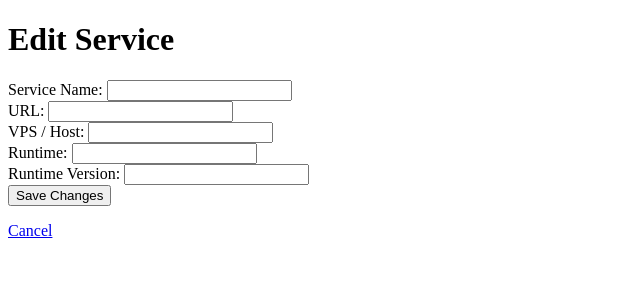
After one commit to JoyfulReaper/ServiceBoard, a Flask app: template src/serviceboard/templates/edit_service.html in a window 1280 px wide. The commit adds this page. Shown: the top 300 px of the page, without its empty margins (0-640 px from the left). Run offline with Flask 3, Linux system fonts and the light colour scheme; the template is opened without the code that fills it, so the values that code supplies are empty; some libraries are stand-ins or nearby versions.

Commit message:
Add service editing to admin
Add an authenticated edit route and form for updating service details, with validation for required fields and runtime version.

```diff
--- a/src/serviceboard/app.py
+++ b/src/serviceboard/app.py
@@ -164,6 +164,44 @@ def admin_create_service():
 
     return redirect(url_for("admin"))
 
+@app.route("/admin/services/<int:service_id>/edit", methods=["GET", "POST"])
+@require_login
+def admin_edit_service(service_id):
+    service = database.get_service(service_id)
+
+    if service is None:
+        return "Service not found", 404
+
+    if request.method == "POST":
+        name = request.form.get("name", "").strip()
+        url = request.form.get("url", "").strip()
+
+        host = request.form.get("host", "").strip() or None
+        runtime_name = request.form.get("runtime_name", "").strip() or None
+        runtime_version = request.form.get("runtime_version", "").strip() or None
+
+        if not name or not url:
+            return render_template("edit_service.html",
+                                   service=service,
+                                   error="Service name and URL are required"), 400
+
+        if runtime_version and not runtime_name:
+            return render_template("edit_service.html",
+                                   service=service,
+                                   error="Runtime name is required when specifying a version"), 400
+
+        database.update_service(
+            service_id,
+            name,
+            url,
+            host,
+            runtime_name,
+            runtime_version)
+
+        return redirect(url_for("admin"))
+
+    return render_template("edit_service.html", service=service)
+
 @app.route("/login", methods=["GET", "POST"])
 def login():
     if session.get("authenticated"):
--- a/src/serviceboard/templates/admin.html
+++ b/src/serviceboard/templates/admin.html
@@ -60,6 +60,9 @@
             {% for service in services %}
                 <li>
                     <strong>{{ service["name"] }}</strong>
+                     <a href="{{ url_for('admin_edit_service', service_id=service['id']) }}">
+                        Edit
+                    </a>
                     <br>
                     {{ service["url"] }}
 
--- /dev/null
+++ b/src/serviceboard/templates/edit_service.html
@@ -0,0 +1,55 @@
+<!DOCTYPE html>
+<html lang="en">
+<head>
+    <meta charset="UTF-8">
+    <meta name="viewport" content="width=device-width, initial-scale=1">
+    <title>Edit Service - ServiceBoard</title>
+</head>
+<body>
+    <h1>Edit Service</h1>
+
+    {% if error %}
+        <p role="alert">{{ error }}</p>
+    {% endif %}
+
+    <form method="POST">
+        <input type="hidden" name="csrf_token" value="{{ csrf_token() }}">
+
+        <div>
+            <label for="name">Service Name:</label>
+            <input type="text" id="name" name="name"
+                   value="{{ service['name'] }}" required>
+        </div>
+
+        <div>
+            <label for="url">URL:</label>
+            <input type="url" id="url" name="url"
+                   value="{{ service['url'] }}" required>
+        </div>
+
+        <div>
+            <label for="host">VPS / Host:</label>
+            <input type="text" id="host" name="host"
+                   value="{{ service['host'] or '' }}">
+        </div>
+
+        <div>
+            <label for="runtime_name">Runtime:</label>
+            <input type="text" id="runtime_name" name="runtime_name"
+                   value="{{ service['runtime_name'] or '' }}">
+        </div>
+
+        <div>
+            <label for="runtime_version">Runtime Version:</label>
+            <input type="text" id="runtime_version" name="runtime_version"
+                   value="{{ service['runtime_version'] or '' }}">
+        </div>
+
+        <button type="submit">Save Changes</button>
+    </form>
+
+    <p>
+        <a href="{{ url_for('admin') }}">Cancel</a>
+    </p>
+</body>
+</html>
```
